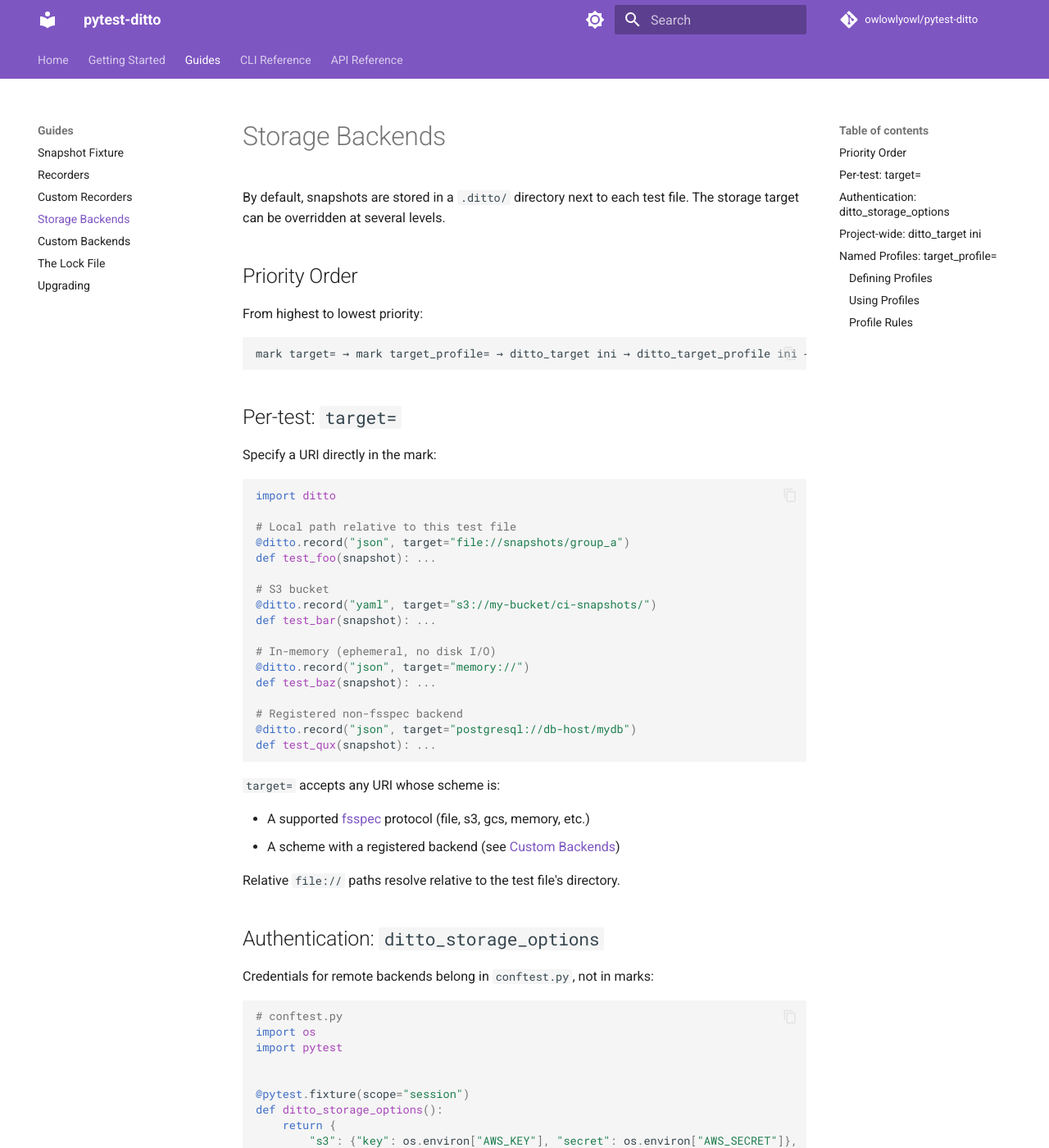
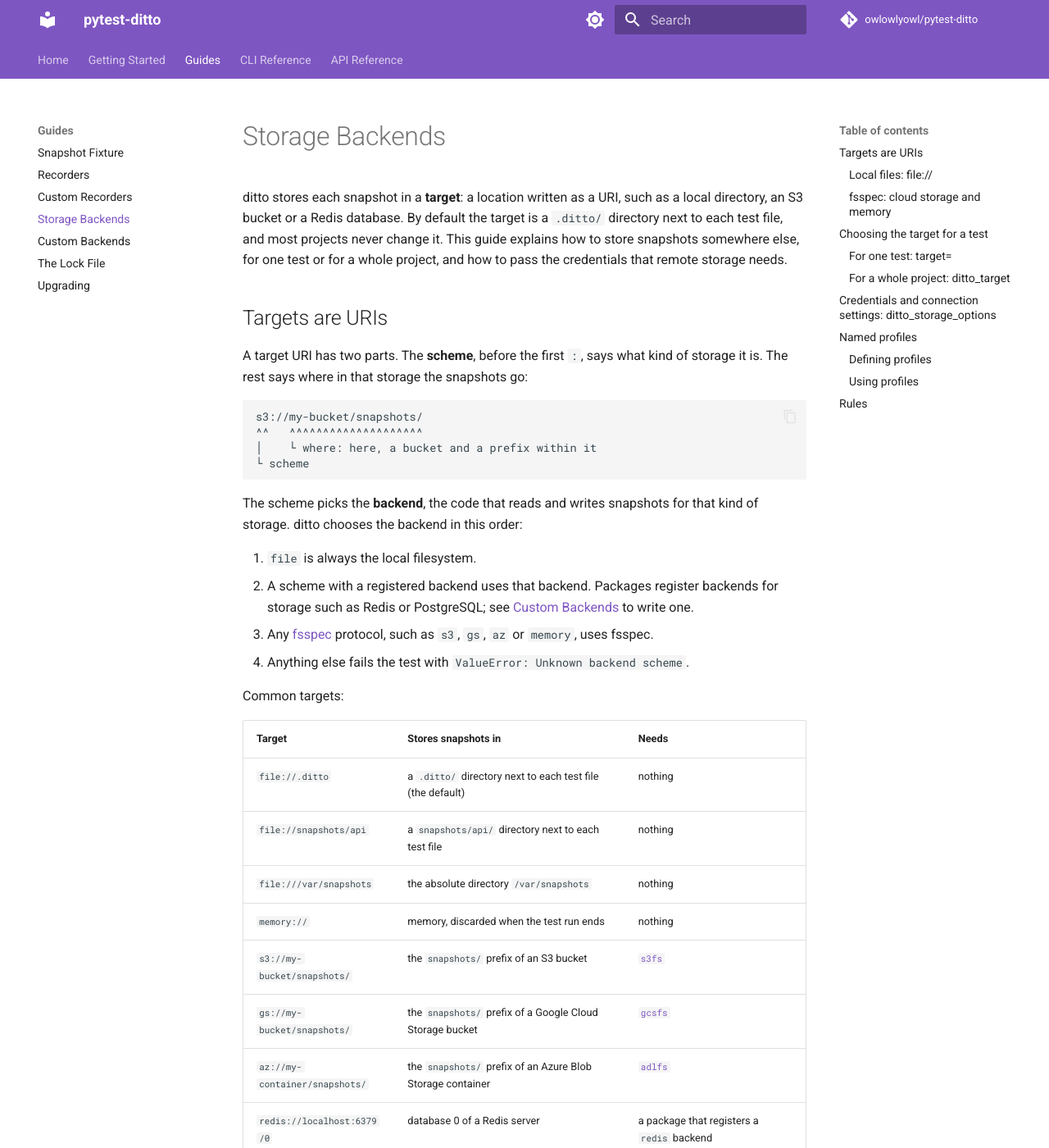
Before and after one commit to owlowlyowl/pytest-ditto, an MkDocs documentation site: the page built from docs/src/guides/backends.md, in a window 1280 px wide and 1400 px high. Shown: the whole window at 82% size. Built offline with MkDocs 1.6.1 and Material for MkDocs 9.7.7, drawn with Linux system fonts in a browser that asks for light colours; comment, search, counter and statistics services are not loaded; some of the changed text lies outside the part shown.

Commit message:
Rewrite the storage backends guide
Start from what a target is: a URI whose scheme picks the backend and
whose rest locates the snapshots. List the order ditto chooses a backend
in, and a table of common targets with the package each one needs.

Explain relative and absolute file:// targets, including that relative
paths, even in ditto_target, resolve against each test file's directory;
where fsspec needs an extra package and the error it gives without one;
how snapshot files and objects are named; and what memory:// is for.

Replace the precedence arrow with a numbered list. Say why credentials
belong in ditto_storage_options (target URIs are written to ditto.lock),
where the options go for fsspec and registered schemes, that they are
chosen by scheme alone, and that they must be hashable. State that a
profile's options replace ditto_storage_options, and gather the target
rules into one list.

````diff
--- a/docs/src/guides/backends.md
+++ b/docs/src/guides/backends.md
@@ -1,51 +1,129 @@
 # Storage Backends
 
-By default, snapshots are stored in a `.ditto/` directory next to each test
-file. The storage target can be overridden at several levels.
+ditto stores each snapshot in a **target**: a location written as a URI, such
+as a local directory, an S3 bucket or a Redis database. By default the target
+is a `.ditto/` directory next to each test file, and most projects never
+change it. This guide explains how to store snapshots somewhere else, for one
+test or for a whole project, and how to pass the credentials that remote
+storage needs.
 
-## Priority Order
+## Targets are URIs
 
-From highest to lowest priority:
+A target URI has two parts. The **scheme**, before the first `:`, says what
+kind of storage it is. The rest says where in that storage the snapshots go:
 
 ```
-mark target= → mark target_profile= → ditto_target ini → ditto_target_profile ini → file://.ditto
+s3://my-bucket/snapshots/
+^^   ^^^^^^^^^^^^^^^^^^^^
+│    └ where: here, a bucket and a prefix within it
+└ scheme
 ```
 
-## Per-test: `target=`
+The scheme picks the **backend**, the code that reads and writes snapshots for
+that kind of storage. ditto chooses the backend in this order:
 
-Specify a URI directly in the mark:
+1. `file` is always the local filesystem.
+2. A scheme with a registered backend uses that backend. Packages register
+   backends for storage such as Redis or PostgreSQL; see
+   [Custom Backends](custom-backends.md) to write one.
+3. Any [fsspec](https://filesystem-spec.readthedocs.io/) protocol, such as
+   `s3`, `gs`, `az` or `memory`, uses fsspec.
+4. Anything else fails the test with `ValueError: Unknown backend scheme`.
+
+Common targets:
+
+| Target | Stores snapshots in | Needs |
+| --- | --- | --- |
+| `file://.ditto` | a `.ditto/` directory next to each test file (the default) | nothing |
+| `file://snapshots/api` | a `snapshots/api/` directory next to each test file | nothing |
+| `file:///var/snapshots` | the absolute directory `/var/snapshots` | nothing |
+| `memory://` | memory, discarded when the test run ends | nothing |
+| `s3://my-bucket/snapshots/` | the `snapshots/` prefix of an S3 bucket | [`s3fs`](https://s3fs.readthedocs.io/) |
+| `gs://my-bucket/snapshots/` | the `snapshots/` prefix of a Google Cloud Storage bucket | [`gcsfs`](https://gcsfs.readthedocs.io/) |
+| `az://my-container/snapshots/` | the `snapshots/` prefix of an Azure Blob Storage container | [`adlfs`](https://github.com/fsspec/adlfs) |
+| `redis://localhost:6379/0` | database 0 of a Redis server | a package that registers a `redis` backend |
+
+### Local files: `file://`
+
+A `file://` target names a directory. Count the slashes:
+
+- **Two slashes, a relative path.** `file://snapshots/api` is resolved against
+  the directory of *each test file*, not the project root. Tests in
+  `tests/api/` and `tests/cli/` store snapshots in `tests/api/snapshots/api/`
+  and `tests/cli/snapshots/api/`.
+- **Three slashes, an absolute path.** `file:///var/snapshots` is the same
+  directory for every test.
+
+The default, `file://.ditto`, is a relative path, which is why each test
+directory gets its own `.ditto/`.
+
+Each snapshot is one file, named after the test module, the test, the
+snapshot key and the recorder:
+
+```
+tests/api/.ditto/tests.api.test_users.test_create@response.json
+```
+
+### fsspec: cloud storage and memory
+
+fsspec itself only understands a few protocols, such as `memory`. Most cloud
+storage needs an extra package; the table above lists the common ones, and
+[fsspec's list of implementations](https://filesystem-spec.readthedocs.io/en/latest/api.html#other-known-implementations)
+has the rest. Without the package, tests that use the target fail with an
+error that names it, such as `ImportError: Install s3fs to access S3`.
+
+Snapshots are stored under the URI's path, one object per snapshot, named after
+the test module, the test, the snapshot key and the recorder:
+
+```
+s3://my-bucket/snapshots/tests/api/test_users/test_create@response.json
+```
+
+`memory://` keeps snapshots only for the length of the test run, so every run
+records new snapshots and nothing is compared with an earlier run. It suits
+experiments and ditto's own tests, not a real suite.
+
+## Choosing the target for a test
+
+ditto uses the first of these that is set:
+
+1. `target=` on the test's mark
+2. `target_profile=` on the test's mark
+3. The `ditto_target` ini option
+4. The `ditto_target_profile` ini option
+5. `file://.ditto`
+
+The profile options are described in [Named profiles](#named-profiles).
+
+### For one test: `target=`
 
 ```python
 import ditto
 
-# Local path relative to this test file
-@ditto.record("json", target="file://snapshots/group_a")
-def test_foo(snapshot): ...
 
-# S3 bucket
-@ditto.record("yaml", target="s3://my-bucket/ci-snapshots/")
-def test_bar(snapshot): ...
-
-# In-memory (ephemeral, no disk I/O)
-@ditto.record("json", target="memory://")
-def test_baz(snapshot): ...
-
-# Registered non-fsspec backend
-@ditto.record("json", target="postgresql://db-host/mydb")
-def test_qux(snapshot): ...
+@ditto.record("json", target="s3://my-bucket/snapshots/")
+def test_create_user(snapshot): ...
 ```
 
-`target=` accepts any URI whose scheme is:
+### For a whole project: `ditto_target`
 
-- A supported [fsspec](https://filesystem-spec.readthedocs.io/) protocol
-  (file, s3, gcs, memory, etc.)
-- A scheme with a registered backend (see [Custom Backends](custom-backends.md))
+```toml
+# pyproject.toml
+[tool.pytest.ini_options]
+ditto_target = "s3://my-bucket/snapshots/"
+```
 
-Relative `file://` paths resolve relative to the test file's directory.
+Every test without its own `target=` or `target_profile=` then uses this
+target. A relative `file://` path here is still resolved against each test
+file's directory.
 
-## Authentication: `ditto_storage_options`
+## Credentials and connection settings: `ditto_storage_options`
 
-Credentials for remote backends belong in `conftest.py`, not in marks:
+Remote storage usually needs credentials or connection settings. Don't put
+them in target URIs: ditto writes every target URI to `ditto.lock`, which you
+commit, so a password in a URI ends up in version control. Return them from a
+`ditto_storage_options` fixture in `conftest.py` instead. The fixture returns a
+dictionary keyed by scheme:
 
 ```python
 # conftest.py
@@ -57,35 +135,39 @@
 def ditto_storage_options():
     return {
         "s3": {"key": os.environ["AWS_KEY"], "secret": os.environ["AWS_SECRET"]},
-        "postgresql": {"password": os.environ["PGPASSWORD"]},
         "redis": {"password": os.environ["REDIS_PASSWORD"]},
     }
 ```
 
-Values are passed as kwargs to `fsspec.core.url_to_fs` for fsspec schemes,
-or to the registered backend factory for custom schemes.
+For each target, ditto looks up the entry for the target's scheme and passes
+its items as keyword arguments to the backend. For an fsspec scheme, they go
+to the fsspec filesystem, so the valid options are those of that filesystem,
+such as s3fs's `key`, `secret` and `endpoint_url`. For a registered backend,
+they go to the backend's factory; its documentation lists the options it
+accepts.
 
-## Project-wide: `ditto_target` ini
+- Options are chosen by scheme alone, so every `s3://` target gets the same
+  options. To give two targets with the same scheme different credentials, use
+  [profiles](#named-profiles).
+- Options are never written to `ditto.lock`.
+- Option values can be nested dictionaries, lists and sets, but everything in
+  them must be hashable, because ditto uses them to decide when two tests can
+  share a connection. An unhashable value fails with
+  `DittoUnhashableStorageOptionsError`.
 
-Set a default target for all tests in `pyproject.toml`:
+## Named profiles
 
-```toml
-[tool.pytest.ini_options]
-ditto_target = "s3://my-bucket/snapshots/"
-```
+A profile is a target with a name, and optionally its own storage options.
+Profiles help when:
 
-Individual `target=` marks take precedence over this setting.
+- several tests share one of a few targets, and the name says more than the URI
+- two targets use the same scheme but need different credentials
 
-## Named Profiles: `target_profile=`
+### Defining profiles
 
-Profiles are reusable, named targets. Useful when:
-
-- A suite routes to a small set of stable backends
-- Two targets share a scheme but need different credentials
-
-### Defining Profiles
-
-In a fixture (dynamic, with secrets):
+A profile is either a URI, or a table with a `uri` and, optionally,
+`storage_options`. Define profiles in a `ditto_target_profiles` fixture when
+they need values from the environment, such as secrets:
 
 ```python
 # conftest.py
@@ -100,14 +182,14 @@
         "s3_east": {
             "uri": "s3://east-bucket/golden/",
             "storage_options": {
-                "key": os.environ["AWS_KEY"],
-                "secret": os.environ["AWS_SECRET"],
+                "key": os.environ["AWS_EAST_KEY"],
+                "secret": os.environ["AWS_EAST_SECRET"],
             },
         },
     }
 ```
 
-In `pyproject.toml` (static):
+Or define them in `pyproject.toml` when they don't:
 
 ```toml
 [tool.pytest-ditto.target_profiles]
@@ -115,8 +197,10 @@
 
 [tool.pytest-ditto.target_profiles.s3_east]
 uri = "s3://east-bucket/golden/"
-storage_options = { key = "...", secret = "..." }
+storage_options = { endpoint_url = "https://s3.us-east-1.amazonaws.com" }
 ```
+
+A name defined in both places is an error.
 
 !!! note "Static profiles are only read from `pyproject.toml`"
     The `[tool.pytest-ditto.target_profiles]` table is read from the
@@ -134,31 +218,32 @@
     default profile with the `ditto_target_profile` ini option works from any
     pytest configuration file.
 
-### Using Profiles
+### Using profiles
 
-Per-test:
+For one test:
 
 ```python
 import ditto
 
+
 @ditto.record("json", target_profile="s3_east")
-def test_foo(snapshot): ...
+def test_create_user(snapshot): ...
 ```
 
-Project-wide:
+For a whole project:
 
 ```toml
 [tool.pytest.ini_options]
 ditto_target_profile = "golden"
 ```
 
-### Profile Rules
+A profile's storage options replace `ditto_storage_options` entirely: a
+profile target gets only the options in its own definition, even if
+`ditto_storage_options` has an entry for its scheme.
 
-- A profile value is either a URI string or a mapping with `uri` and optional
-  `storage_options`
-- Profiles **do not** read `ditto_storage_options` — they are self-contained
-- `target=` and `target_profile=` are mutually exclusive on a mark
-- `ditto_target` and `ditto_target_profile` are mutually exclusive in ini
-- A name defined in both fixture and `pyproject.toml` raises an error
-- Static profiles are read only from the rootdir's `pyproject.toml` (see the
-  note above)
+## Rules
+
+- A mark takes either `target=` or `target_profile=`, not both.
+- The ini options `ditto_target` and `ditto_target_profile` can't both be set;
+  pytest refuses to start.
+- An unknown profile name fails the test and lists the defined profiles.
````
Also changed, not shown: docs/src/guides/custom-backends.md (+2 -2 lines).
